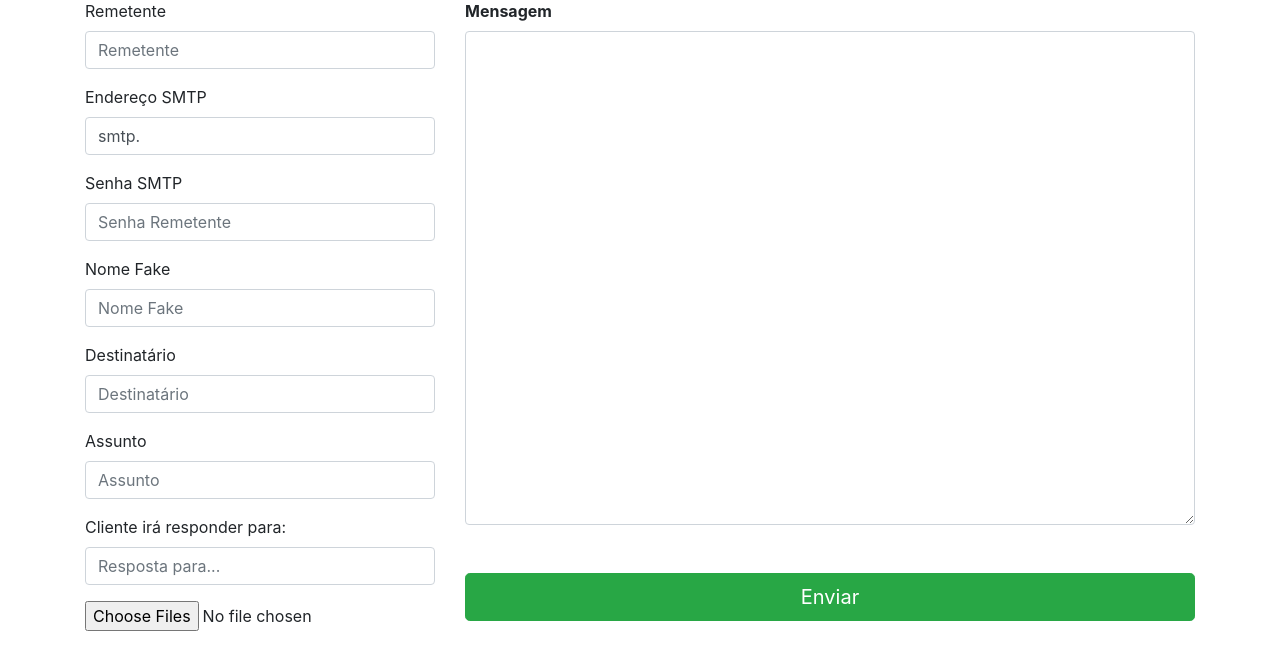
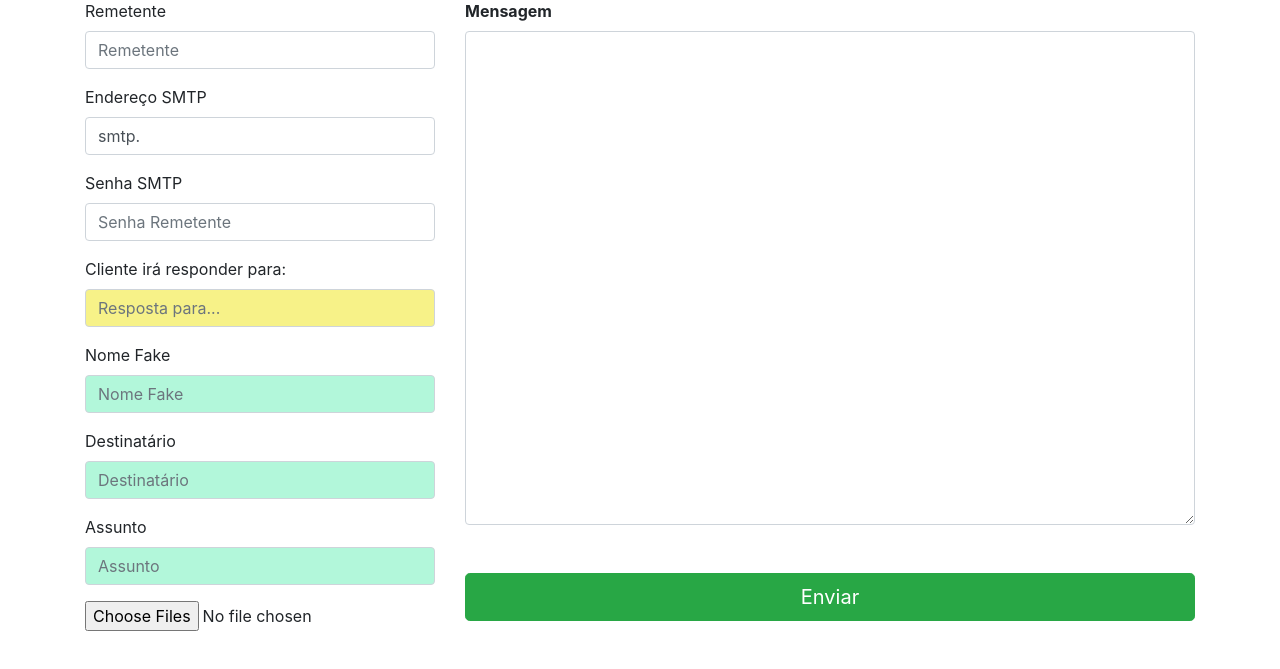
Before and after one commit to dev-guidolin/enviador, a PHP site: page / in a window 1280 px wide. Shown: the part 131-800 px from the top of the page. Run offline with PHP 8.4, Linux system fonts and the light colour scheme; some libraries are stand-ins or nearby versions.

Commit message:
atualização de cores

```diff
--- a/index.php
+++ b/index.php
@@ -40,21 +40,22 @@
                     <input type="text" class="form-control" id="senhaRemente" placeholder="Senha Remetente" name="senha">
                 </div>
                 <div class="form-group">
-                    <label for="nomeFake">Nome Fake</label>
-                    <input type="text" class="form-control" id="nameFake" placeholder="Nome Fake" name="nomeFake">
+                    <label for="resposta" >Cliente irá responder para:</label>
+                    <input type="email" class="form-control" id="reposta" placeholder="Resposta para..." name="resposta" style="background: #f7f288">
                 </div>
                 <div class="form-group">
-                    <label for="destinatario">Destinatário</label>
-                    <input type="email" class="form-control" id="destinatario" placeholder="Destinatário" name="destinatario">
+                    <label for="nomeFake" >Nome Fake</label>
+                    <input type="text" class="form-control clean" id="nameFake" placeholder="Nome Fake" name="nomeFake" style="background: #b2f7da">
                 </div>
                 <div class="form-group">
-                    <label for="assunto">Assunto</label>
-                    <input type="text" class="form-control" id="assunto" placeholder="Assunto" name="assunto">
+                    <label for="destinatario" >Destinatário</label>
+                    <input type="email" class="form-control clean" id="destinatario" placeholder="Destinatário" name="destinatario" style="background: #b2f7da">
                 </div>
                 <div class="form-group">
-                    <label for="resposta">Cliente irá responder para:</label>
-                    <input type="text" class="form-control" id="reposta" placeholder="Resposta para..." name="resposta">
+                    <label for="assunto" ">Assunto</label>
+                    <input type="text" class="form-control clean" id="assunto" placeholder="Assunto" name="assunto" style="background: #b2f7da">
                 </div>
+
                 <div class="form-group" id="anexos">
                     <input type="file"  id="images" name="images[]" multiple>
                 </div>
@@ -81,7 +82,9 @@
 
 
 <script>
-
+$(function () {
+    $('.clean').val('');
+})
 
 </script>
 </body>
--- a/upLoad.php
+++ b/upLoad.php
@@ -82,7 +82,7 @@ try {
     }
 
     if (!is_dir('uploads')){
-        mkdir("uploads", 0700);
+        mkdir("uploads", 0777,true);
     }
 
 } catch (Exception $e) {
```
Also changed, not shown: conect.php (added, +29 -0 lines).
